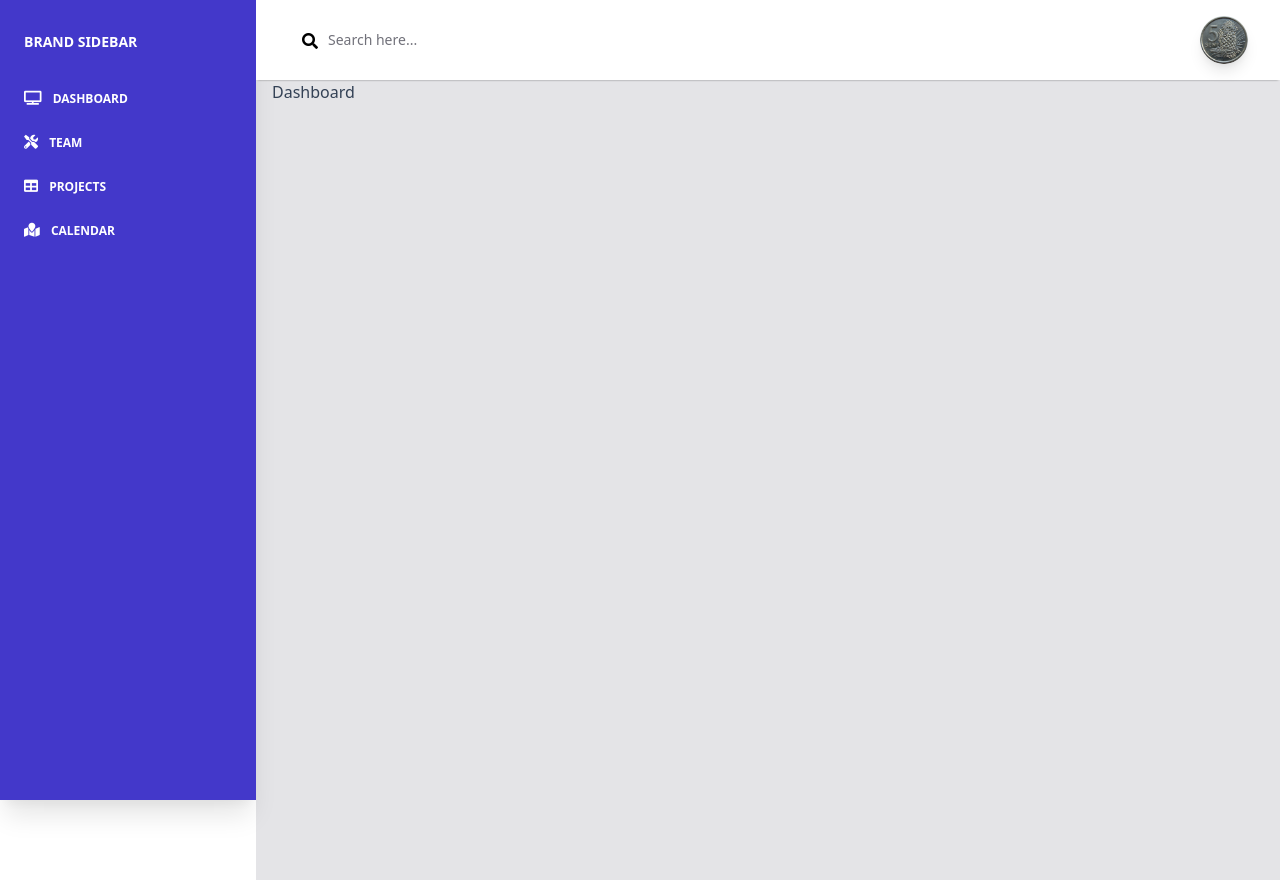
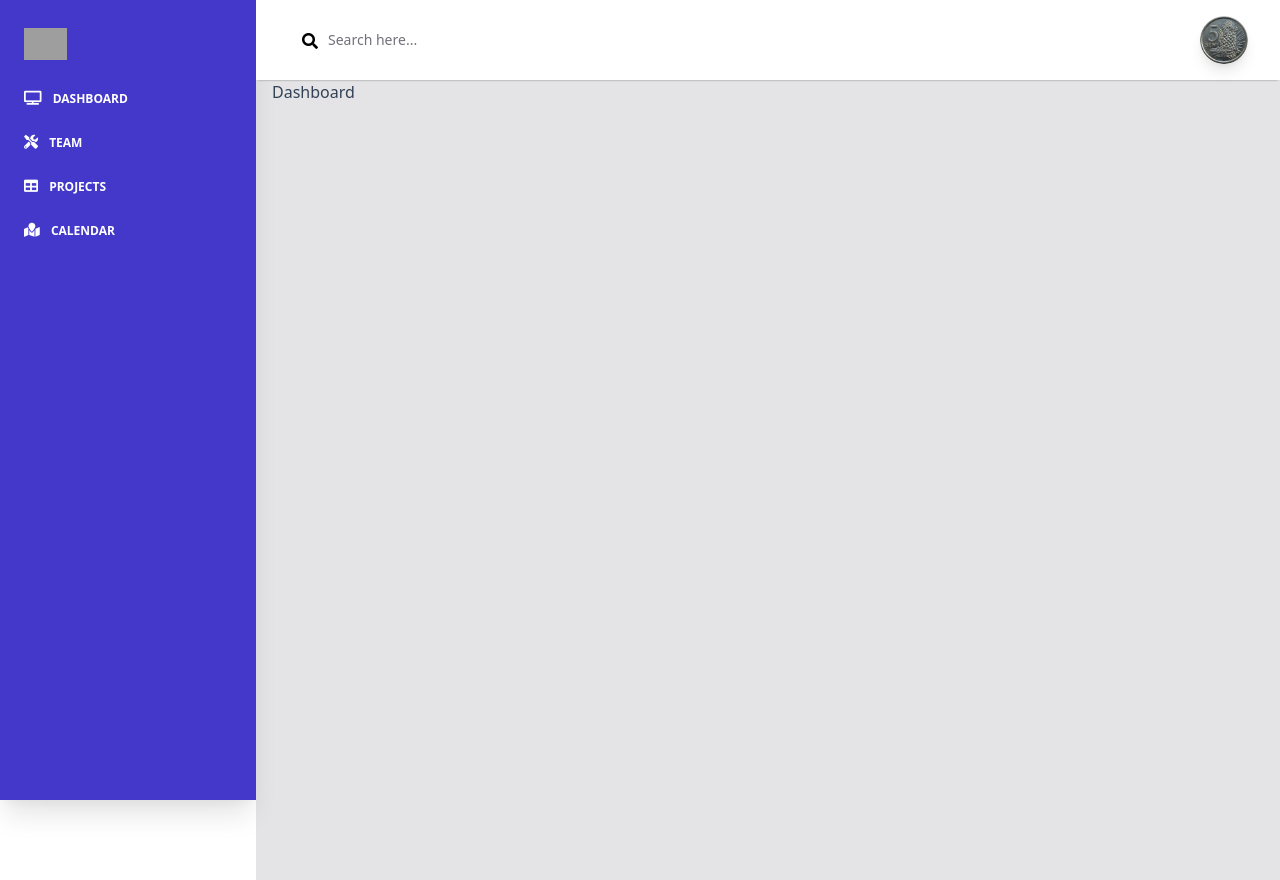
Before and after one commit to Sene68/nextjs-tailwind-layout, a Next.js app: page /sidebar in a window 1280 px wide. Built offline with nearby package versions, Linux system fonts and the light colour scheme; grey boxes are pictures that could not be loaded.

Commit message:
sidebar logo 적용

```diff
--- a/components/sidebar/BrandSidebar.js
+++ b/components/sidebar/BrandSidebar.js
@@ -19,12 +19,15 @@ export default function BrandSidebar() {
           </button>
           {/* Brand */}
           <Link href="/">
-            <a
+            <div className="text-left pt-3">
+              <img className="h-8 w-auto sm:h-10" src='https://tailwindui.com/img/logos/mark.svg?color=indigo&shade=200' alt="" />
+            </div>
+            {/* <a
               href="#pablo"
               className="md:block text-left md:pb-2 text-white mr-0 inline-block whitespace-nowrap text-sm uppercase font-bold p-4 px-0"
             >
               Brand Sidebar
-            </a>
+            </a> */}
           </Link>
           {/* Collapse */}
           <div
```
Also changed, not shown: styles/tailwind.css.
